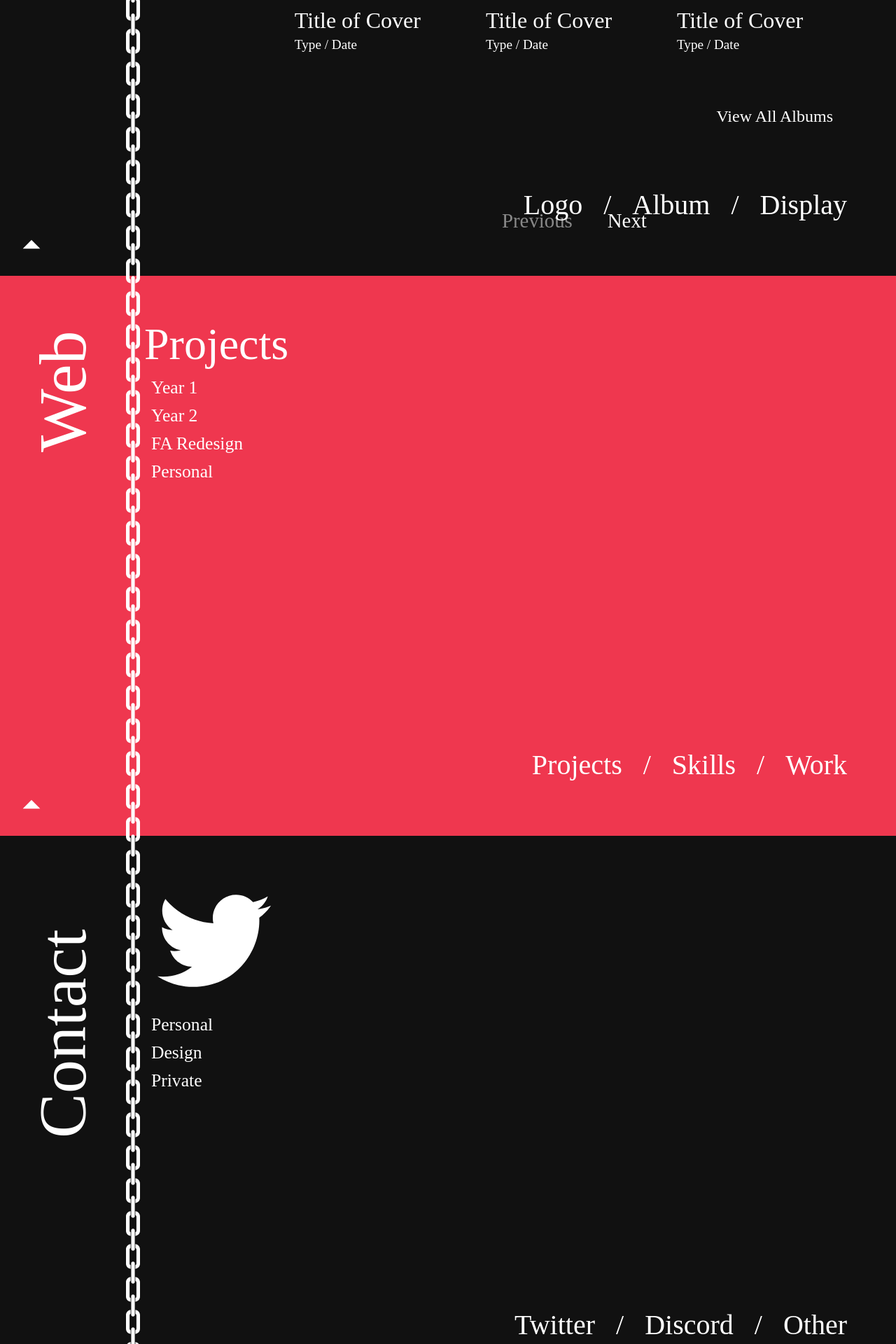
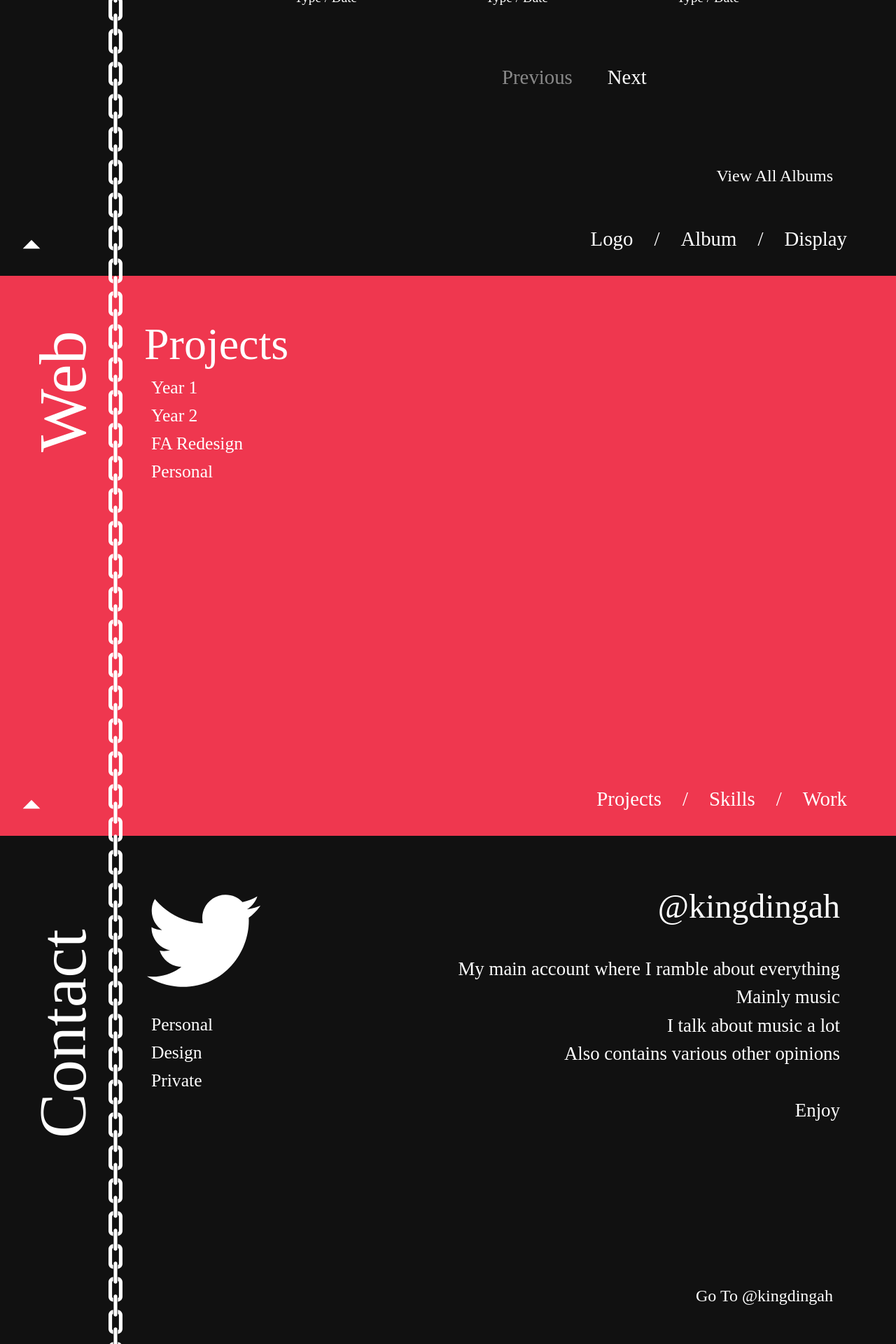
Before and after one commit to kingdingah/kingdingah.github.io, a web app: file index.html in a window 1280 px wide. Shown: the part 2006-3926 px from the top of the page at 70% size. Run offline with its HTML, style and script files only (its server is not run), Linux system fonts and the light colour scheme; some libraries are stand-ins or nearby versions; some web fonts are replaced.

Commit message:
Contact and Album section updates

```diff
--- a/album.html
+++ b/album.html
@@ -109,7 +109,7 @@
           <div class="item"><img class="img-fluid" src="img/art/album/2016/cover9.jpg" /></div>
           <div class="item"><img class="img-fluid" src="img/art/album/2016/cover10.png" /></div>
         </div>
-        <a class="back2home" href="newindex.html">Back to Home</a>
+        <a class="back2home" href="/">Back to Home</a>
         <a class="goto" href="album.html">View All Albums</a>
       </div>
       <div class="back-up"><img src="img/svg/goup.svg" /></div>
--- a/css/newindex.css
+++ b/css/newindex.css
@@ -239,8 +239,8 @@
 
 .container-three .section-box div.item
 {
-  height: 480px !important;
-  width: 400px !important;
+  height: 480px;
+  width: 400px;
   float: left;
 }
 
@@ -391,7 +391,7 @@
   height: auto;
   position: absolute;
   top: 0;
-  left: 0;
+  left: -15px;
 }
 
 /* END Container Five */
@@ -740,7 +740,7 @@
 
 .overlay
 {
-  height: 400px !important;
+  height: 400px;
   width: 400px;
   background-color: rgba(238, 55, 79,0.8);
   position: absolute;
@@ -754,7 +754,7 @@
 
 .overlay:hover
 {
-  cursor: pointer !important;
+  cursor: default !important;
 }
 
 .overlay a
@@ -768,6 +768,7 @@
 {
   background-color: white;
   color: #252525 !important;
+  cursor: pointer !important;
 }
 
 .lightbox
@@ -838,6 +839,11 @@
 
 @media (min-width: 1200px) and (max-width: 1440px)
 {
+  .chains
+  {
+    left: 155px;
+  }
+
   .container-one .links div
   {
     font-size: 3em;
@@ -892,9 +898,116 @@
   {
     margin-top:90px;
   }
+
+  .container-three .section-box div.item
+  {
+    width: 250px !important;
+    height: 325px;
+  }
+
+  .overlay
+  {
+    width: 250px !important;
+    height: 250px !important;
+    font-size: 1.8em;
+    padding-top: calc(50% - 36px) !important;
+  }
+
+  .album-carousel
+  {
+    top: 100px;
+  }
+
+  .goto
+  {
+    bottom: -55px;
+  }
+
+  .design-title
+  {
+    font-size: 1.6em;
+  }
+
+  .design-subtitle
+  {
+    font-size: 1.2em;
+  }
+
+  .overlay a
+  {
+    height: 36px;
+    line-height: 36px;
+  }
+
   .linktitle
   {
+    top: 15px;
     font-size: 3em;
+  }
+
+  .container-three .section-links,
+  .container-four .section-links,
+  .container-five .section-links
+  {
+    bottom: 10px;
+  }
+
+  .container-three .section-links a,
+  .container-four .section-links a,
+  .container-five .section-links a
+  {
+    font-size: 1.8em;
+  }
+
+  .container-three .section-links p,
+  .container-four .section-links p,
+  .container-five .section-links p
+  {
+    font-size: 1.8em;
+  }
+
+  #abt2c img
+  {
+    top: 110px;
+    right: 30px;
+    height: 120px;
+  }
+
+  #abt2c .textarea
+  {
+    top: 240px;
+    right: 30px;
+  }
+
+  .ttl
+  {
+    font-size: 1.6em;
+  }
+
+  .subttl
+  {
+    font-size: 1.2em;
+  }
+
+  .lightbox img
+  {
+    top: calc(50% - 300px);
+    left: calc(50% - 300px);
+    width: 600px;
+    height: 600px;
+  }
+
+  .lightbox span.cls
+  {
+    font-size: 1.8em;
+  }
+
+  #twttrc, #dscrdc, #otherc
+  {
+    position: absolute;
+    right: 30px;
+    top: 120px;
+    font-size: 1.4em !important;
   }
 }
 
--- a/index.html
+++ b/index.html
@@ -323,8 +393,17 @@
           <a class="link" id="twttr2">Design</a>
           <a class="link" id="twttr3">Private</a>
         </div>
-        <span class="linktitle"></span>
-        <a class="goto"></a>
+
+        <div class="content">
+          <div id="twttrc">
+            <div class="subttl">
+                My main account where I ramble about everything<br />Mainly music<br />I talk about music a lot<br />Also contains various other opinions<br /><br />Enjoy
+            </div>
+          </div>
+        </div>
+
+        <span class="linktitle">@kingdingah</span>
+        <a class="goto" href="https://www.twitter.com/kingdingah">Go To @kingdingah</a>
       </div>
       <div class="section-box area-discord">
         <img src="img/svg/discord.svg" />
@@ -332,6 +411,15 @@
           <a class="link" id="dscrd1">Personal</a>
           <a class="link" id="dscrd2">Server</a>
         </div>
+
+        <div class="content">
+          <div id="dscrdc">
+            <div class="subttl">
+              Where I am arguably most active.<br/>Whenever I\'m awake I\'ll definitely get your message.<br/><br/>Just please don\'t do add me for small talk only
+            </div>
+          </div>
+        </div>
+
         <span class="linktitle"></span>
         <a class="goto"></a>
       </div>
@@ -345,6 +433,15 @@
           <a class="link" id="other5">Listography</a>
           <a class="link" id="other6">Discogs</a>
         </div>
+
+        <div class="content">
+          <div id="otherc">
+            <div class="subttl">
+                Where I be shooting boys.<br/>Really only playing Team Fortress 2 on there<br/> Doesn\'t mean I just play TF2.<br/>If we share a game, we can definitely play it together<br/><br/>Don\'t add me for no reason
+            </div>
+          </div>
+        </div>
+
         <span class="linktitle"></span>
         <a class="goto"></a>
       </div>
```
Also changed, not shown: other parts of index.html (+80 -10 lines), css/album.css (+9 -2 lines), js/newindex.js (+77 -50 lines).
